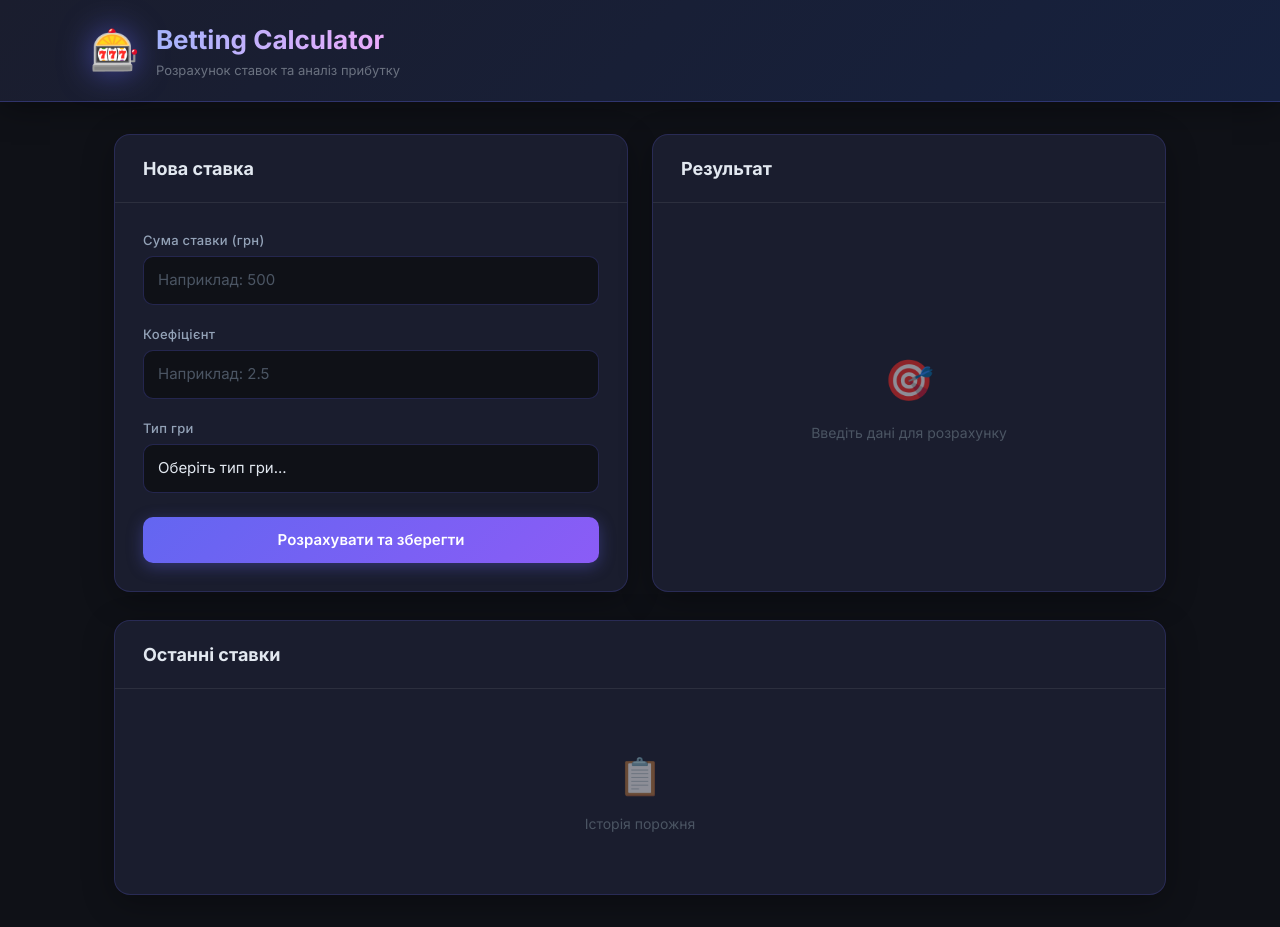
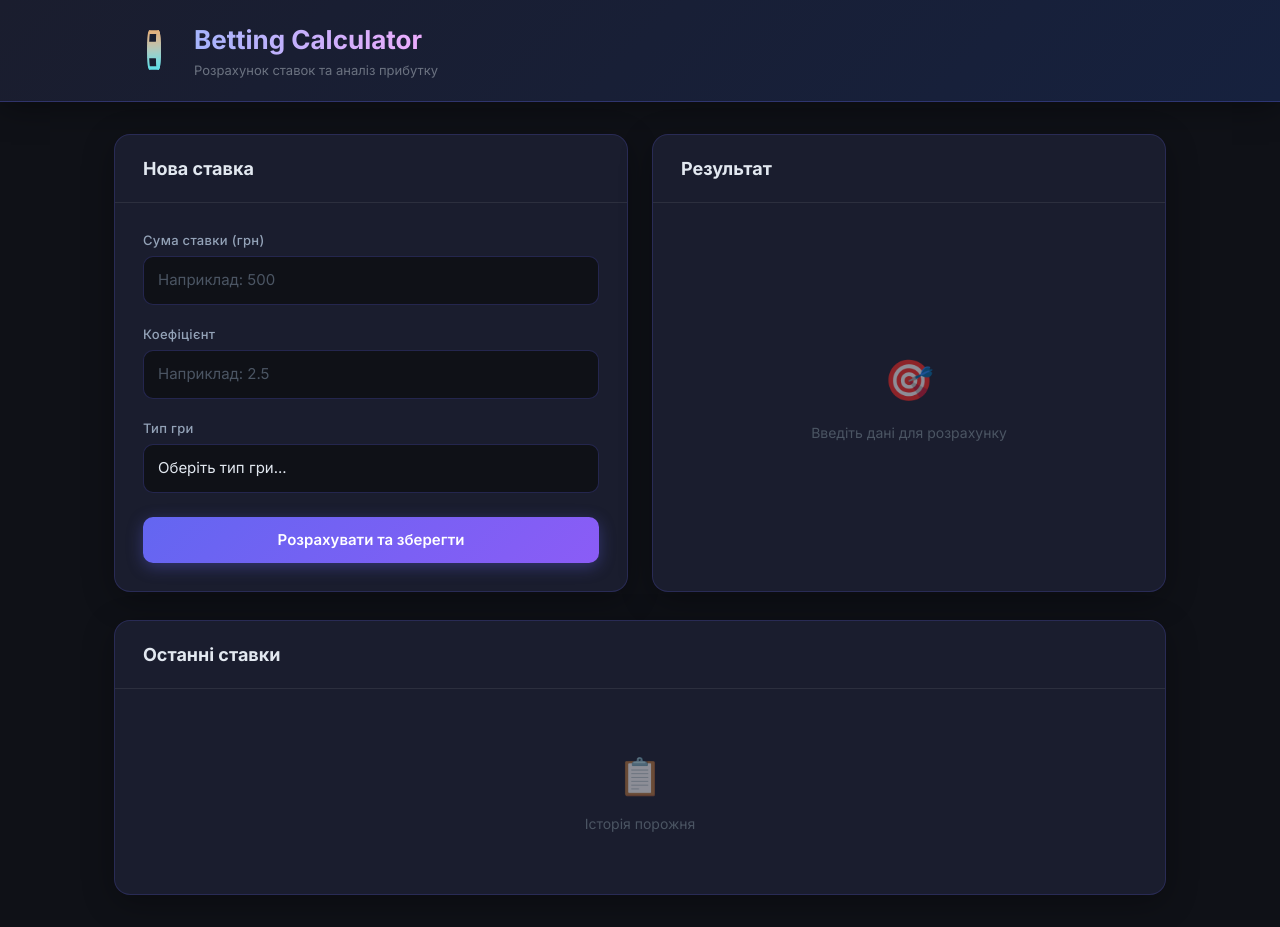
Before and after one commit to admitruk237/betting-calculator, a React (Vite) app: page / in a window 1280 px wide. Built offline with nearby package versions, Linux system fonts and the light colour scheme.

Commit message:
refactor: extract Header component and finalize layout

```diff
--- a/src/App.module.css
+++ b/src/App.module.css
@@ -2,42 +2,6 @@
   min-height: 100vh;
   display: flex;
   flex-direction: column;
-}
-
-.header {
-  background: linear-gradient(135deg, #1a1d2e 0%, #16213e 100%);
-  border-bottom: 1px solid rgba(99, 102, 241, 0.3);
-  padding: 20px 24px;
-  box-shadow: 0 4px 32px rgba(0, 0, 0, 0.4);
-}
-
-.headerInner {
-  max-width: 1100px;
-  margin: 0 auto;
-  display: flex;
-  align-items: center;
-  gap: 16px;
-}
-
-.logo {
-  font-size: 40px;
-  line-height: 1;
-  filter: drop-shadow(0 0 16px rgba(99, 102, 241, 0.6));
-}
-
-.heading {
-  font-size: 26px;
-  font-weight: 700;
-  background: linear-gradient(90deg, #a5b4fc, #f0abfc);
-  -webkit-background-clip: text;
-  -webkit-text-fill-color: transparent;
-  background-clip: text;
-}
-
-.subheading {
-  font-size: 13px;
-  color: #6b7280;
-  margin-top: 2px;
 }
 
 .main {
@@ -61,8 +25,4 @@
   .topRow {
     grid-template-columns: 1fr;
   }
-
-  .heading {
-    font-size: 20px;
-  }
 }
--- a/src/App.tsx
+++ b/src/App.tsx
@@ -1,7 +1,8 @@
-import { useBetCalculator } from './hooks/useBetCalculator'
-import { BetForm } from './components/BetForm/BetForm'
-import { BetResult } from './components/BetResult/BetResult'
-import { BetHistory } from './components/BetHistory/BetHistory'
+import { useBetCalculator } from '@/hooks/useBetCalculator'
+import { BetForm } from '@/components/BetForm/BetForm'
+import { BetResult } from '@/components/BetResult/BetResult'
+import { BetHistory } from '@/components/BetHistory/BetHistory'
+import { Header } from '@/components/Header/Header'
 import styles from './App.module.css'
 
 const App = () => {
@@ -17,17 +18,7 @@ const App = () => {
 
   return (
     <div className={styles.app}>
-      <header className={styles.header}>
-        <div className={styles.headerInner}>
-          <span className={styles.logo}>🎰</span>
-          <div>
-            <h1 className={styles.heading}>Betting Calculator</h1>
-            <p className={styles.subheading}>
-              Розрахунок ставок та аналіз прибутку
-            </p>
-          </div>
-        </div>
-      </header>
+      <Header />
 
       <main className={styles.main}>
         <div className={styles.topRow}>
--- /dev/null
+++ b/src/components/Header/Header.module.css
@@ -0,0 +1,41 @@
+.header {
+  background: linear-gradient(135deg, #1a1d2e 0%, #16213e 100%);
+  border-bottom: 1px solid rgba(99, 102, 241, 0.3);
+  padding: 20px 24px;
+  box-shadow: 0 4px 32px rgba(0, 0, 0, 0.4);
+}
+
+.headerInner {
+  max-width: 1100px;
+  margin: 0 auto;
+  display: flex;
+  align-items: center;
+  gap: 16px;
+}
+
+@media (min-width: 1028px) {
+  .headerInner {
+    padding-left: 40px;
+  }
+}
+
+.heading {
+  font-size: 26px;
+  font-weight: 700;
+  background: linear-gradient(90deg, #a5b4fc, #f0abfc);
+  -webkit-background-clip: text;
+  -webkit-text-fill-color: transparent;
+  background-clip: text;
+}
+
+.subheading {
+  font-size: 13px;
+  color: #6b7280;
+  margin-top: 2px;
+}
+
+@media (max-width: 768px) {
+  .heading {
+    font-size: 20px;
+  }
+}
--- /dev/null
+++ b/src/components/Header/Header.tsx
@@ -0,0 +1,23 @@
+import styles from './Header.module.css'
+import { AnimatedIcon } from '@/components/ui/AnimatedIcon/AnimatedIcon'
+import casinoChip from '@/assets/icons/casino-chip.json'
+
+export const Header = () => {
+  return (
+    <header className={styles.header}>
+      <div className={styles.headerInner}>
+        <AnimatedIcon
+          src={casinoChip}
+          trigger="loop"
+          size={48}
+        />
+        <div className={styles.content}>
+          <h1 className={styles.heading}>Betting Calculator</h1>
+          <p className={styles.subheading}>
+            Розрахунок ставок та аналіз прибутку
+          </p>
+        </div>
+      </div>
+    </header>
+  )
+}
```
